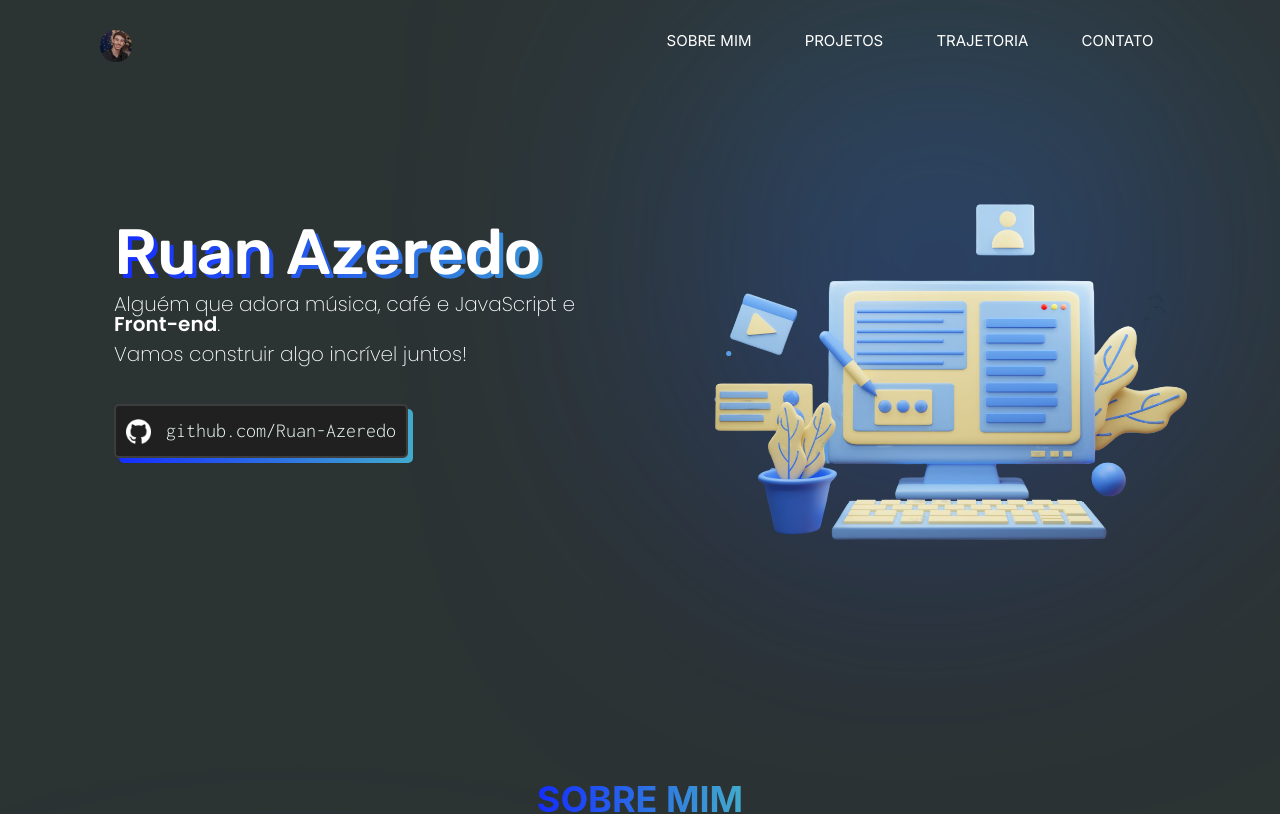
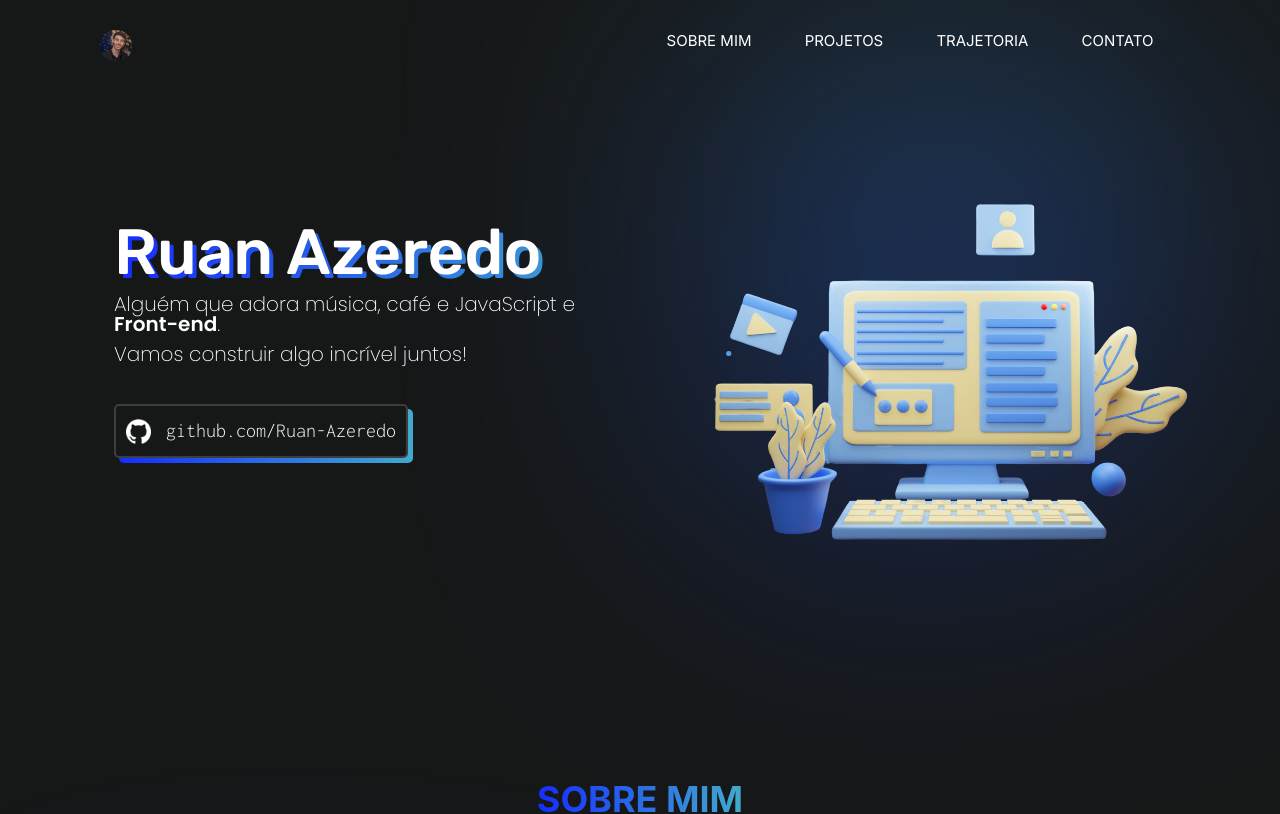
Before and after one commit to Ruan-Azeredo/portifolio, a React (Create React App) app: page / in a window 1280 px wide. Shown: the top 814 px of the page. Built offline with nearby package versions, Linux system fonts and the light colour scheme; a web font is replaced by a local one.

Commit message:
:recycle: refactor: change background root

```diff
--- a/src/style/Footer.css
+++ b/src/style/Footer.css
@@ -1,10 +1,10 @@
 :root{
-    --black: #202020;
-    --gray: #3d3d3d;
+    --black: #161818;
+    --grayy: #3d3d3d;
     --cinzaclaro: #909090;
     --azulescuro: #152DFF;
     --azulclaro: #41ABCC;
-    --background: #2C3333;
+    --background: #161818;
 }
 
 .footer-container{
```
